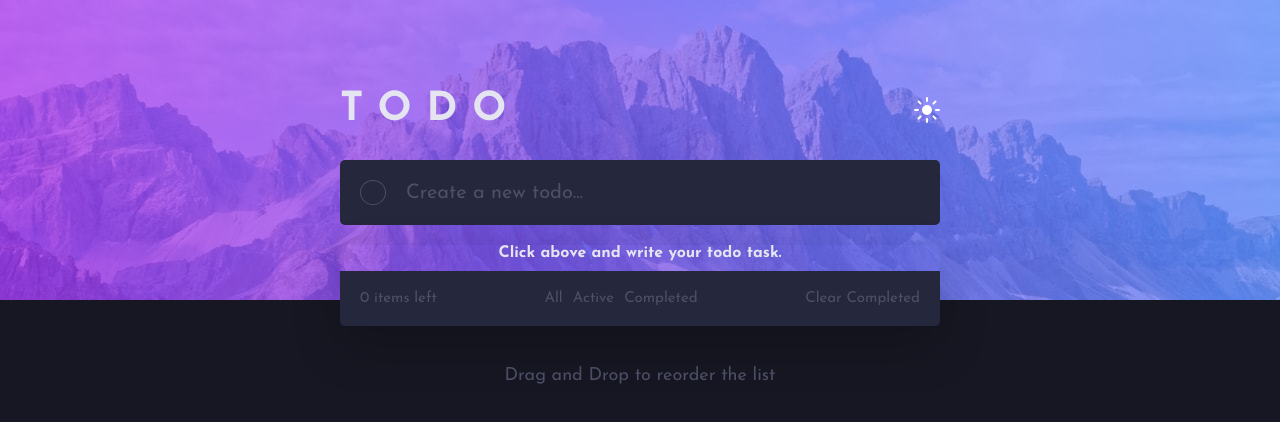
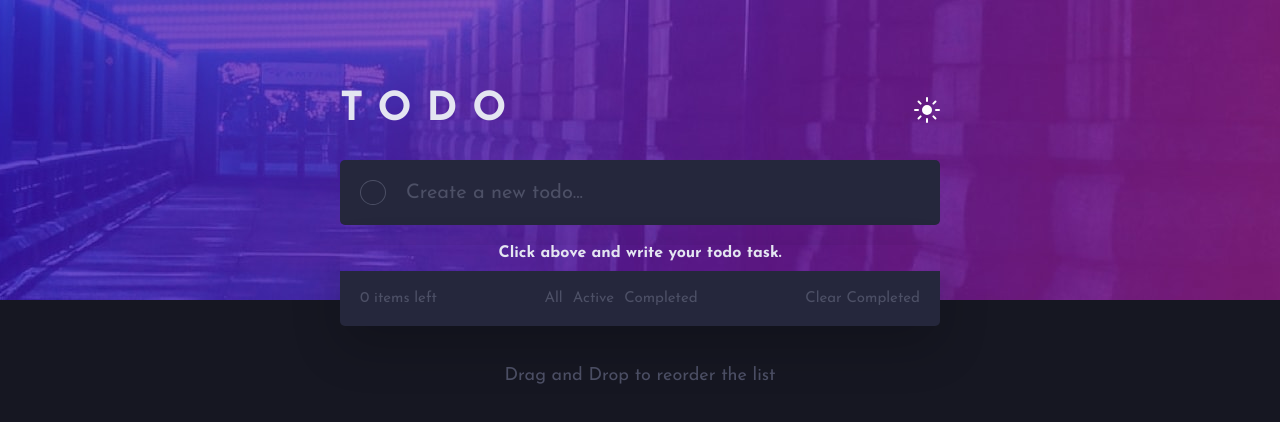
Before and after one commit to SwastikSonkusare/Todo-App, a React (Create React App) app: page / in a window 1280 px wide. Shown: the top 422 px of the page. Built offline with nearby package versions, Linux system fonts and the light colour scheme.

Commit message:
added: dark and light mode

```diff
--- a/src/components/Header/Header.js
+++ b/src/components/Header/Header.js
@@ -1,8 +1,11 @@
 import React from 'react'
 
 import styled from "styled-components";
-import bg1 from "../../assets/images/bg-desktop-dark.jpg";
-import bg2 from "../../assets/images/bg-desktop-light.jpg";
+import bg1 from "../../assets/images/bg-desktop-light.jpg";
+import bg2 from "../../assets/images/bg-desktop-dark.jpg";
+
+import smallBg1 from '../../assets/images/bg-mobile-light.jpg';
+import smallBg2 from '../../assets/images/bg-mobile-dark.jpg';
 
 const Header = ({ lightTheme }) => {
 
@@ -11,7 +14,13 @@ const Header = ({ lightTheme }) => {
         background-image: url(${lightTheme ? bg1 : bg2});
         background-repeat: no-repeat;
         background-size: cover;
+        background-position: center center;
         height: 300px;
+
+        @media only screen and (max-width: 31.25em) {
+            background-image: url(${lightTheme ? smallBg1 : smallBg2});
+            background-position: unset;
+        }
     `;
 
     return (
--- a/src/index.scss
+++ b/src/index.scss
@@ -12,6 +12,11 @@
 html {
     min-height: 100vh;
     font-size: 62.5%;       /*1rem = 10px*/
+
+
+    // @media only screen and (min-width: 95em) {
+    //     font-size: 84.5%;    //1rem = 13.5px
+    // }
 }
 
 body {
```
